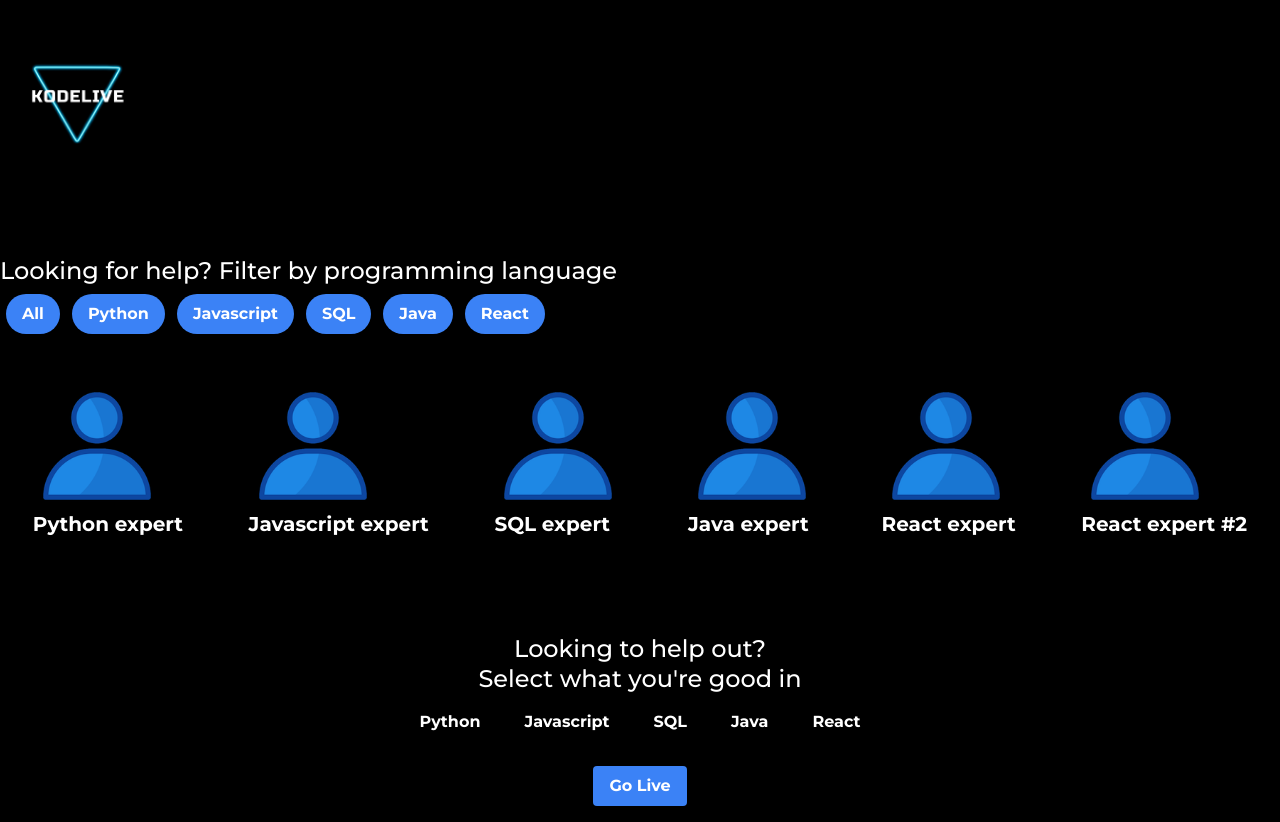
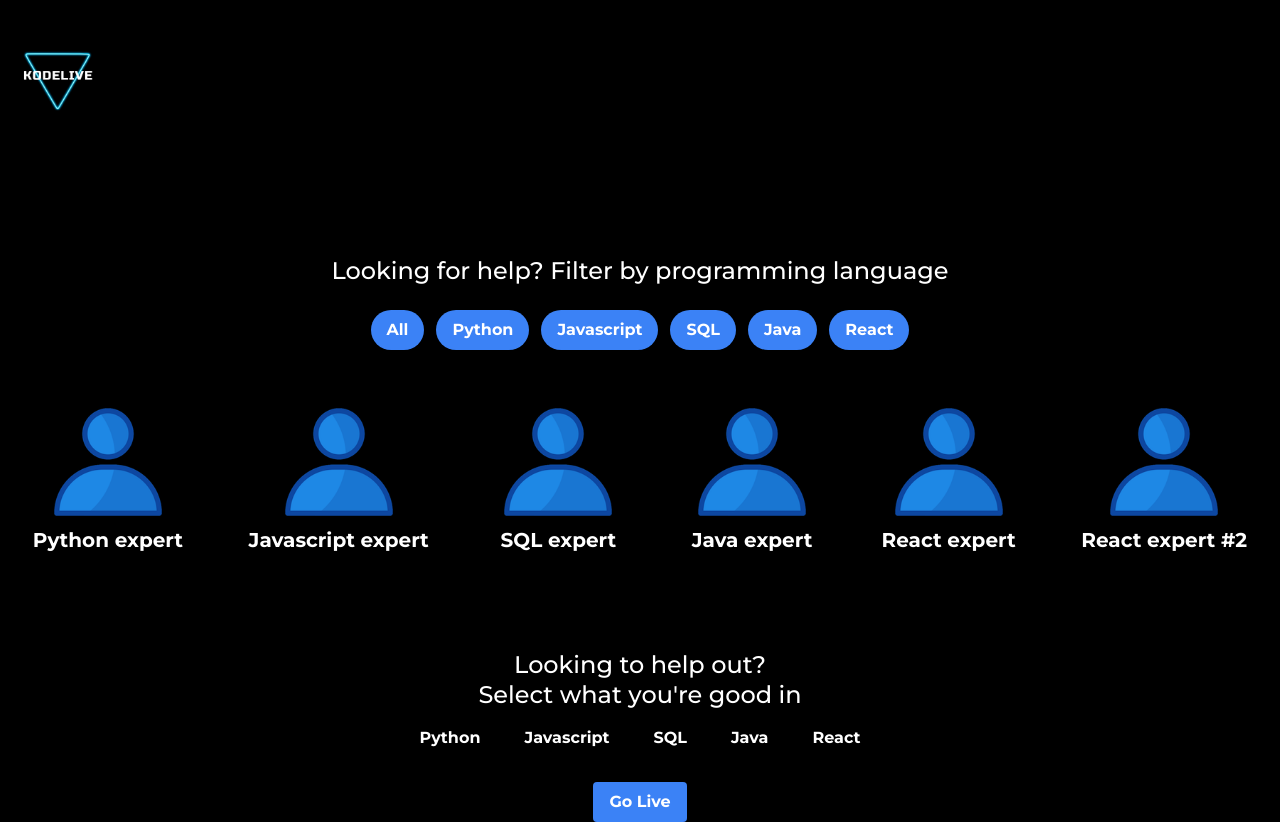
Before and after one commit to mayakano/kodelive, a React (Create React App) app: page / in a window 1280 px wide. Built offline with nearby package versions, Linux system fonts and the light colour scheme; what @daily-co/daily-js would draw is missing.

Commit message:
more style changes

```diff
--- a/src/App.css
+++ b/src/App.css
@@ -8,6 +8,7 @@
   color: white;
   font-family: "Montserrat", sans-serif;
   box-sizing: border-box;
+  text-align: center;
 }
 
 body {
@@ -20,10 +21,10 @@ body {
 .app-logo {
   float: left;
   position: absolute;
-  margin-top: 20px;
-  width: 12%;
+  margin-top: 0px;
+  width: 9%;
   padding-left: 0px;
-  padding-top: 2%;
+  /* padding-top: 2%; */
 }
 
 .container {
--- a/src/components/Button.js
+++ b/src/components/Button.js
@@ -2,8 +2,8 @@ import React from 'react'
 
 function Button({button, filter}) {
   return (
-    <div>
-      <h3 className='font-medium leading-tight text-2xl mt-0 mb-2 text-white-600'>Looking for help? Filter by programming language</h3>
+    <div className='mt-64'>
+      <h3 className='font-medium leading-tight text-2xl mt-0 mb-2 text-white-600 mb-6'>Looking for help? Filter by programming language</h3>
       {
         button.map((category, i)=> {
           return (
--- a/src/components/Menu.js
+++ b/src/components/Menu.js
@@ -10,7 +10,7 @@ function Menu({menuItem}) {
                     <div className="max-w-sm rounded overflow-hidden shadow-lg mx-auto my-8" key={item.id}>
                         <div className="item-container">
                         <div className="px-6 py-4">
-                            <img className="w-32 h-32" src={item.image} alt="" />
+                            <img className="w-32 h-32 block mr-auto ml-auto" src={item.image} alt="" />
                                 <h2 className="font-bold text-xl mb-2">{item.title}</h2>
                                 {/* <p className="text-gray-600 text-base">{item.description}</p> */}
                             </div>
--- a/src/components/Navbar.js
+++ b/src/components/Navbar.js
@@ -2,7 +2,9 @@ import React from 'react';
 
 function Navbar() {
     return (
-        <div className='flex flex-wrap items-center justify-between w-full py-30 mb-24 md:py-20 px-0 text-lg text-gray-700 bg-black'>
+        <div className='
+        flex flex-wrap items-center justify-between w-full py-30 mb-24 md:py-20 px-0 text-lg text-gray-700 bg-black
+        z-50 fixed w-full h-10 top-0 py-3 navbar-expand-lg shadow-lg'>
             <img className="app-logo" alt="Logo" src="./Kodelive.png" />
         </div>
     );
```
